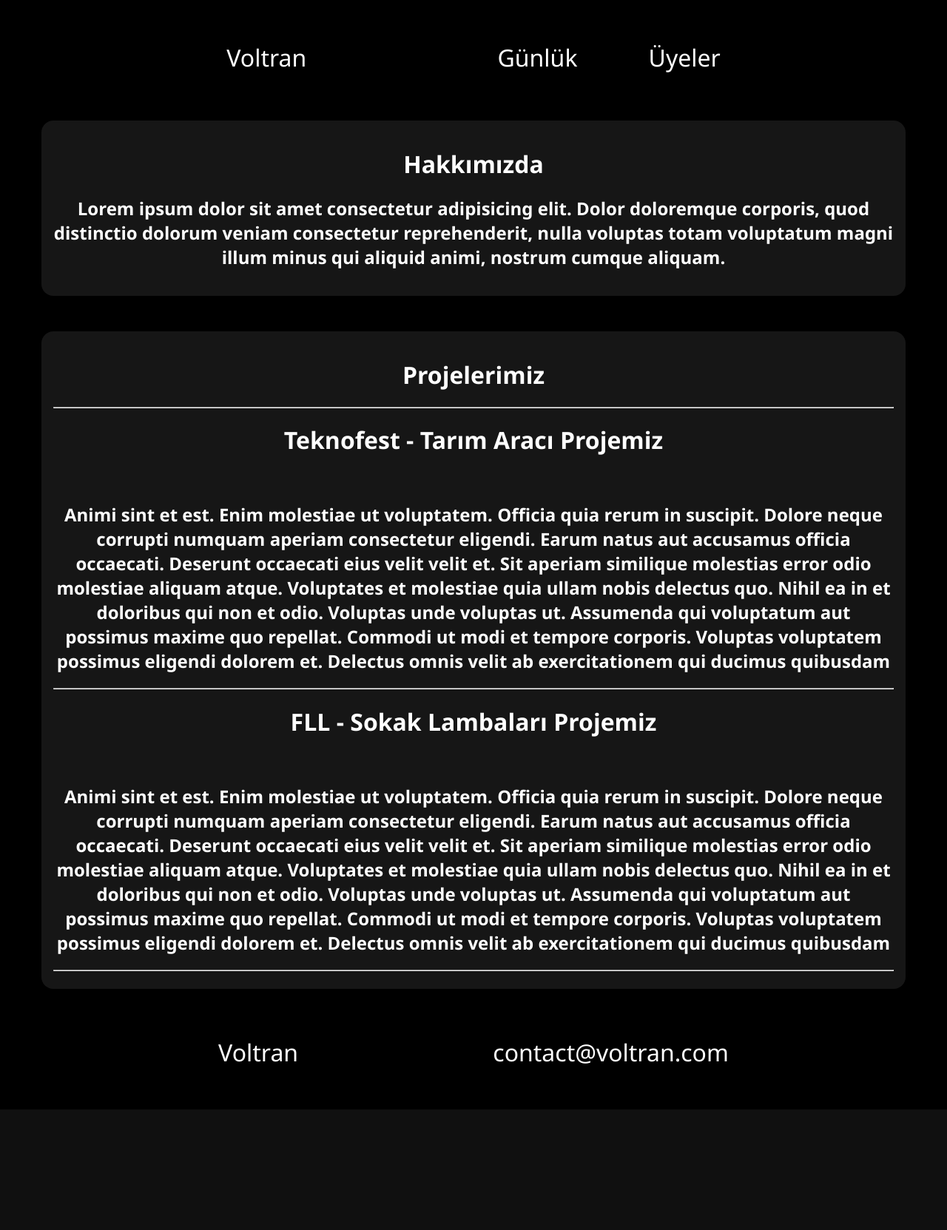
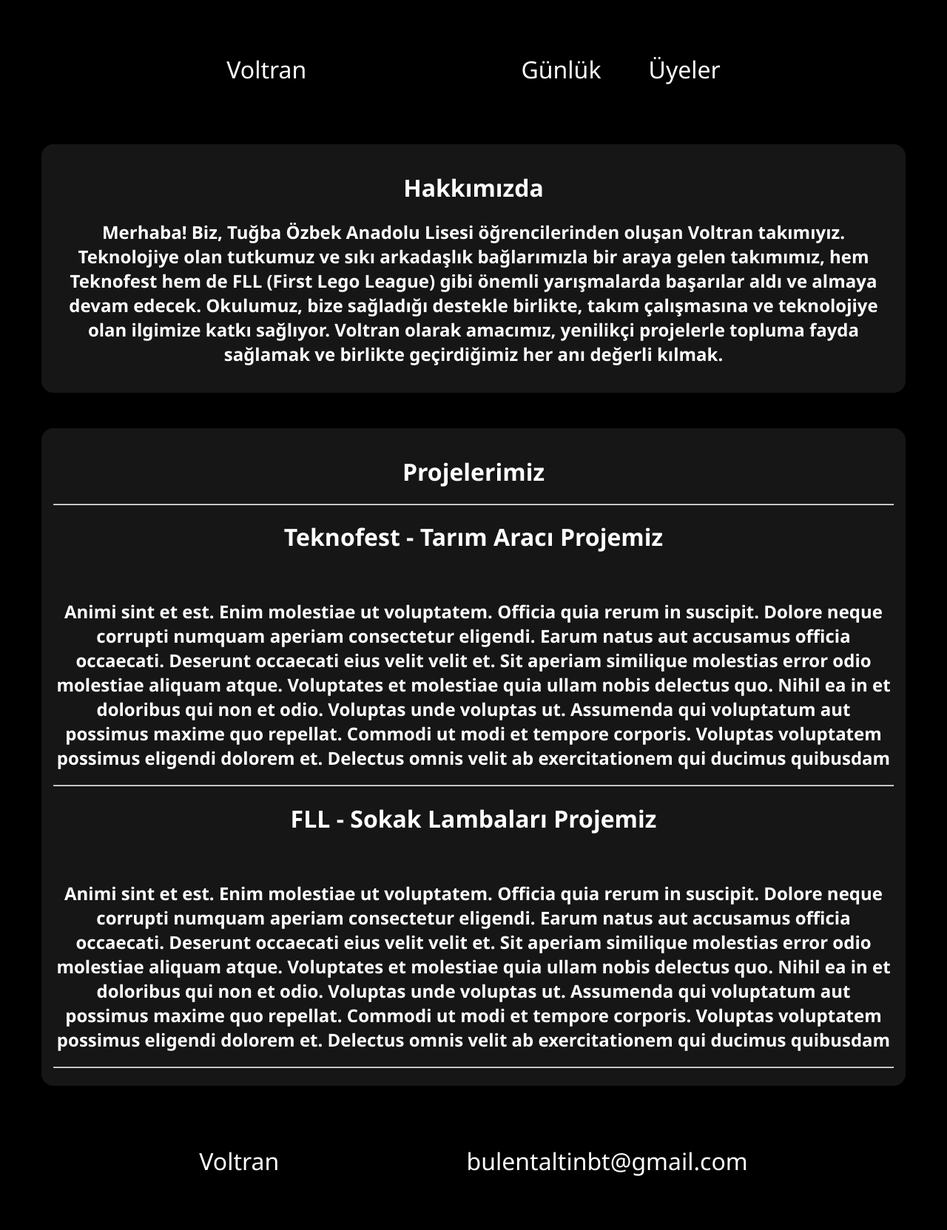
Before and after one commit to aquilarda/voltran-django, a Django app: page / in a window 1280 px wide. Shown: the whole page at 74% size. Before the commit the page ends 1500 px from the top, so only its background shows below. Run offline with Django 5.2, Linux system fonts and the light colour scheme; data comes from the database, SQL or seed files in the repository; both versions use the stored data as it was after the commit.

Commit message:
Final CSS changes

```diff
--- a/voltran/base/templates/base/footer.html
+++ b/voltran/base/templates/base/footer.html
@@ -3,7 +3,7 @@
     <div class="footer-item"><a href="{% url 'home' %}">Voltran</a></div>
   </div>
   <div class="footer-right">
-    <div class="footer-item">contact@voltran.com</div>
+    <div class="footer-item">bulentaltinbt@gmail.com</div>
   </div>
 </div>
 
@@ -20,12 +20,18 @@
   }
   .footer-item{
     margin: 1rem;
+    padding: 1rem;
+    border-radius: 1rem;
+  }
+  .footer-item:hover{
+    background-color: #161616;
   }
   @media only screen and (max-width: 600px) {
     .footer{
       font-size: medium;
       flex-direction: column;
       margin: 1rem;
+      padding: 0rem;
     }
   }
   @media only screen and (max-width: 300px) {
@@ -33,6 +39,7 @@
       font-size: small;
       flex-direction: column;
       margin: 1rem;
+      padding: 0rem;
     }
   }
 </style>
--- a/voltran/base/templates/base/home.html
+++ b/voltran/base/templates/base/home.html
@@ -3,31 +3,40 @@
 <div class="aboutus-box">
   <h1 class="aboutus-title">Hakkımızda</h1>
   <h2 class="aboutus-text">
-    Lorem ipsum dolor sit amet consectetur adipisicing elit. Dolor doloremque
-    corporis, quod distinctio dolorum veniam consectetur reprehenderit, nulla
-    voluptas totam voluptatum magni illum minus qui aliquid animi, nostrum
-    cumque aliquam.
+    Merhaba! Biz, Tuğba Özbek Anadolu Lisesi öğrencilerinden oluşan Voltran takımıyız.
+    Teknolojiye olan tutkumuz ve sıkı arkadaşlık bağlarımızla bir araya gelen
+    takımımız, hem Teknofest hem de FLL (First Lego League) gibi önemli yarışmalarda
+    başarılar aldı ve almaya devam edecek. Okulumuz, bize sağladığı destekle birlikte, takım
+    çalışmasına ve teknolojiye olan ilgimize katkı sağlıyor. Voltran olarak
+    amacımız, yenilikçi projelerle topluma fayda sağlamak ve birlikte
+    geçirdiğimiz her anı değerli kılmak.
   </h2>
 </div>
 
 <div class="projects-box">
-    <div class="projects-title"><h1>Projelerimiz</h1></div> <hr>
+  <div class="projects-title"><h1>Projelerimiz</h1></div>
+  <hr />
   <div class="projects">
     {% for p in projects %}
-        <div><h1>{{p.project_title}}</h1> <br><h2>{{p.project_description}}</h2></div> <hr>
+    <div>
+      <h1>{{p.project_title}}</h1>
+      <br />
+      <h2>{{p.project_description}}</h2>
+    </div>
+    <hr />
     {% endfor %}
   </div>
 </div>
 
 <style>
-    .aboutus-box{
+  .aboutus-box {
     background-color: #161616;
     margin: 3rem;
     border-radius: 1rem;
     padding: 1rem;
     text-align: center;
   }
-    .projects-box{
+  .projects-box {
     background-color: #161616;
     margin: 3rem;
     border-radius: 1rem;
@@ -35,27 +44,27 @@
     text-align: center;
   }
   @media only screen and (max-width: 600px) {
-    .aboutus-box{
+    .aboutus-box {
       font-size: medium;
       margin: 1rem;
     }
   }
   @media only screen and (max-width: 300px) {
-    .aboutus-box{
+    .aboutus-box {
       font-size: small;
       margin: 1rem;
     }
   }
   @media only screen and (max-width: 600px) {
-    .projects-box{
+    .projects-box {
       font-size: medium;
       margin: 1rem;
     }
   }
   @media only screen and (max-width: 300px) {
-    .projects-box{
+    .projects-box {
       font-size: small;
       margin: 1rem;
     }
-  }
-</style>{% endblock content %}
+  }</style
+>{% endblock content %}
--- a/voltran/base/templates/base/navbar.html
+++ b/voltran/base/templates/base/navbar.html
@@ -31,26 +31,37 @@
   }
   .navbar-item {
     margin: 1rem;
+    padding: 1rem;
+    border-radius: 1rem;
+  }
+  .navbar-item:hover {
+    background-color: #161616;
   }
   .navbar-item-log {
     margin-right: 5rem;
+    margin: 1rem;
+    padding: 1rem;
+    border-radius: 1rem;
+  }
+  .navbar-item-log:hover {
+    background-color: #161616;
   }
   @media only screen and (max-width: 600px) {
-    .navbar{
+    .navbar {
       font-size: medium;
       margin: 1rem;
     }
     .navbar-item-log {
-    margin-right: 1rem;
-  }
+      margin-right: 1rem;
+    }
   }
   @media only screen and (max-width: 300px) {
-    .navbar{
+    .navbar {
       font-size: small;
       margin: 1rem;
     }
     .navbar-item-log {
-    margin-right: 1rem;
-  }
+      margin-right: 1rem;
+    }
   }
 </style>
```
Also changed, not shown: voltran/db.sqlite3. Lines whose indentation alone changed are shown as unchanged.
